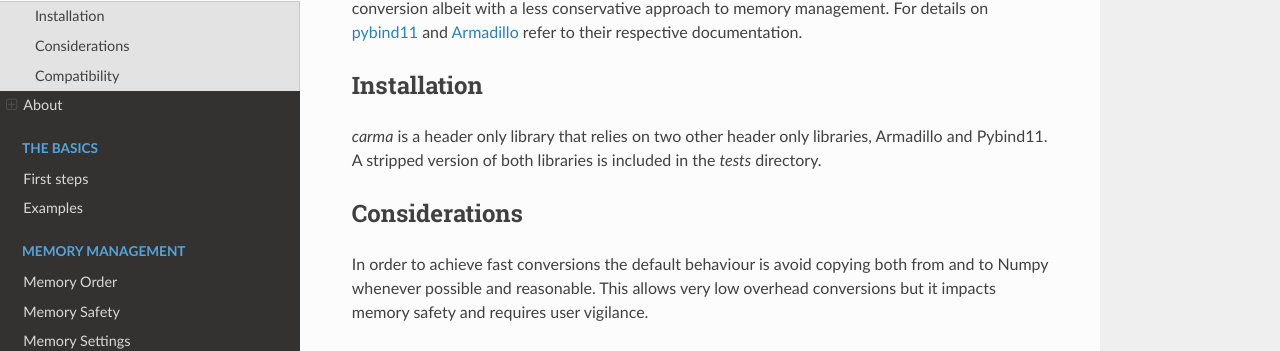
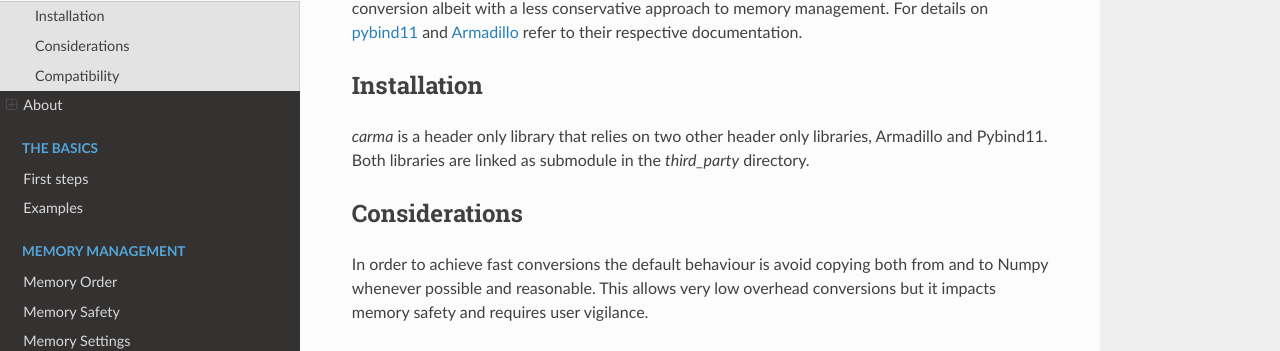
Before and after one commit to RUrlus/carma, a Sphinx documentation site: the page built from docs/source/introduction.rst, in a window 1280 px wide and 900 px high. Shown: the part 259-610 px from the top of the window. Built offline with Sphinx 7.4.7 and the Read the Docs theme 2.0.0, drawn with Linux system fonts in a browser that asks for light colours.

Commit message:
DOC: fix info about third party libs

```diff
--- a/docs/source/introduction.rst
+++ b/docs/source/introduction.rst
@@ -10,7 +10,7 @@ Installation
 ++++++++++++
 
 `carma` is a header only library that relies on two other header only libraries, Armadillo and Pybind11.
-A stripped version of both libraries is included in the `tests` directory.
+Both libraries are linked as submodule in the `third_party` directory.
 
 Considerations
 ++++++++++++++
```
Also changed, not shown: README.md (+1 -1 lines).
